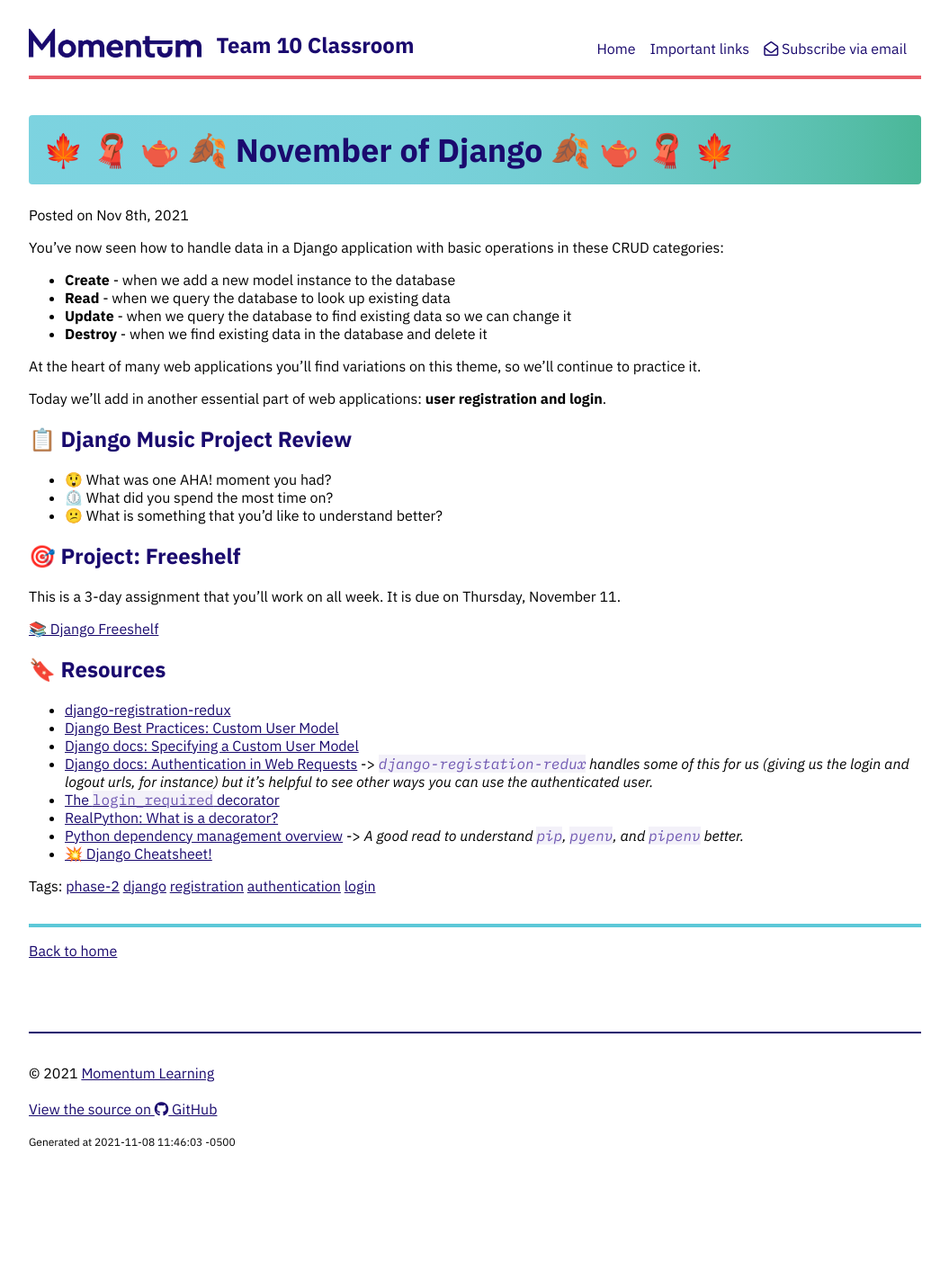
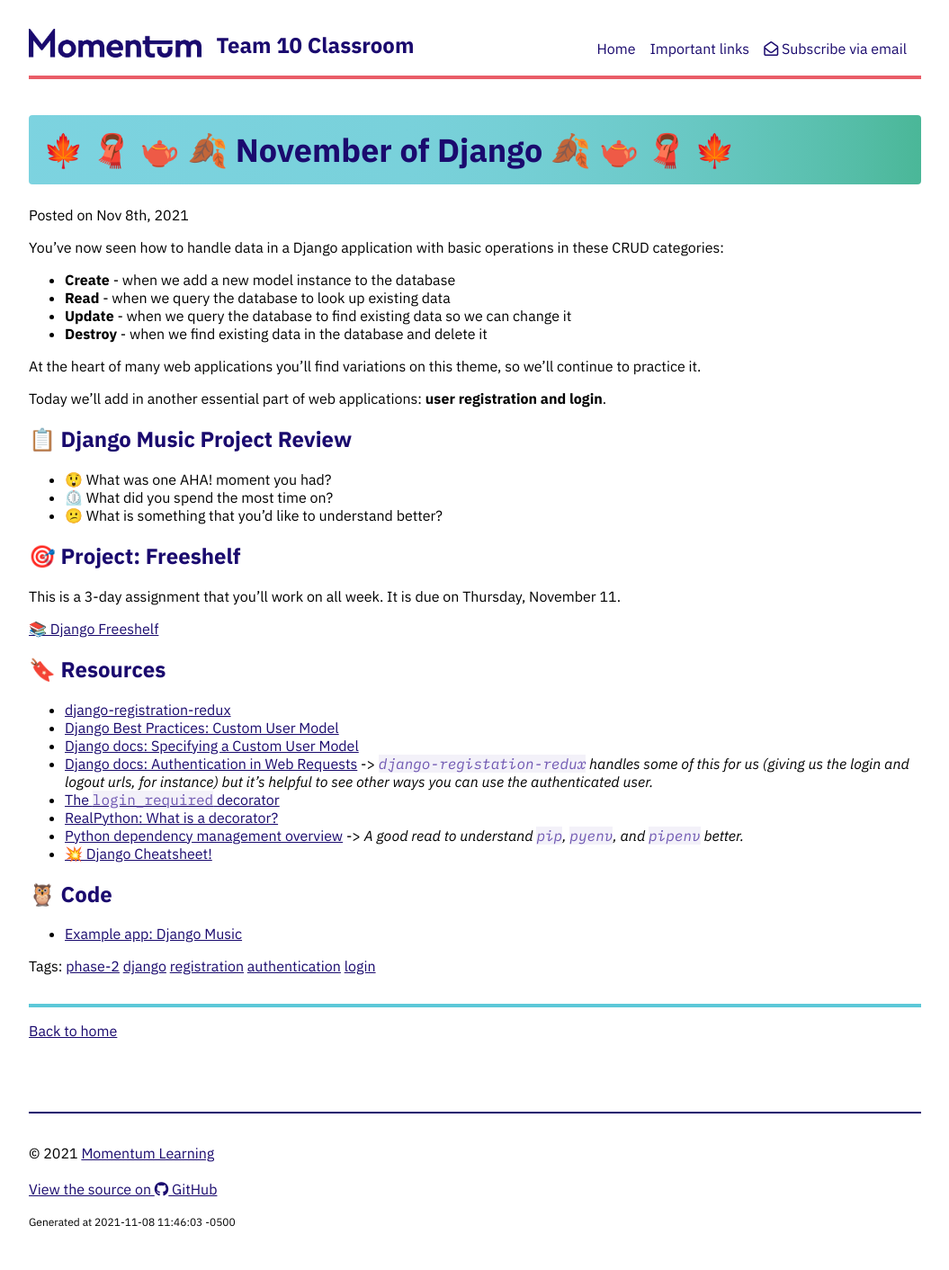
Before and after one commit to Momentum-Team-10/momentum-team-10.github.io, a Jekyll site: the page built from _posts/2021-11-08-django-auth.md, in a window 1280 px wide. Shown: the whole page at 90% size, without its empty margins (112-1167 px from the left). Built offline with Jekyll 4.4.1, drawn with Linux system fonts in a browser that asks for light colours; nearby versions of some CDN libraries; before the commit the page ends 1323 px from its top, so only the background shows below that.

Commit message:
Add link to code from class

```diff
--- a/_posts/2021-11-08-django-auth.md
+++ b/_posts/2021-11-08-django-auth.md
@@ -37,3 +37,7 @@ This is a 3-day assignment that you'll work on all week. It is due on Thursday,
 - [RealPython: What is a decorator?](https://realpython.com/primer-on-python-decorators/)
 - [Python dependency management overview](https://modelpredict.com/python-dependency-management-tools) -> _A good read to understand `pip`, `pyenv`, and `pipenv` better._
 - [💥 Django Cheatsheet!](https://github.com/lucrae/django-cheat-sheet)
+
+## 🦉 Code
+
+- [Example app: Django Music](https://github.com/Momentum-Team-10/example-django-music)
```
